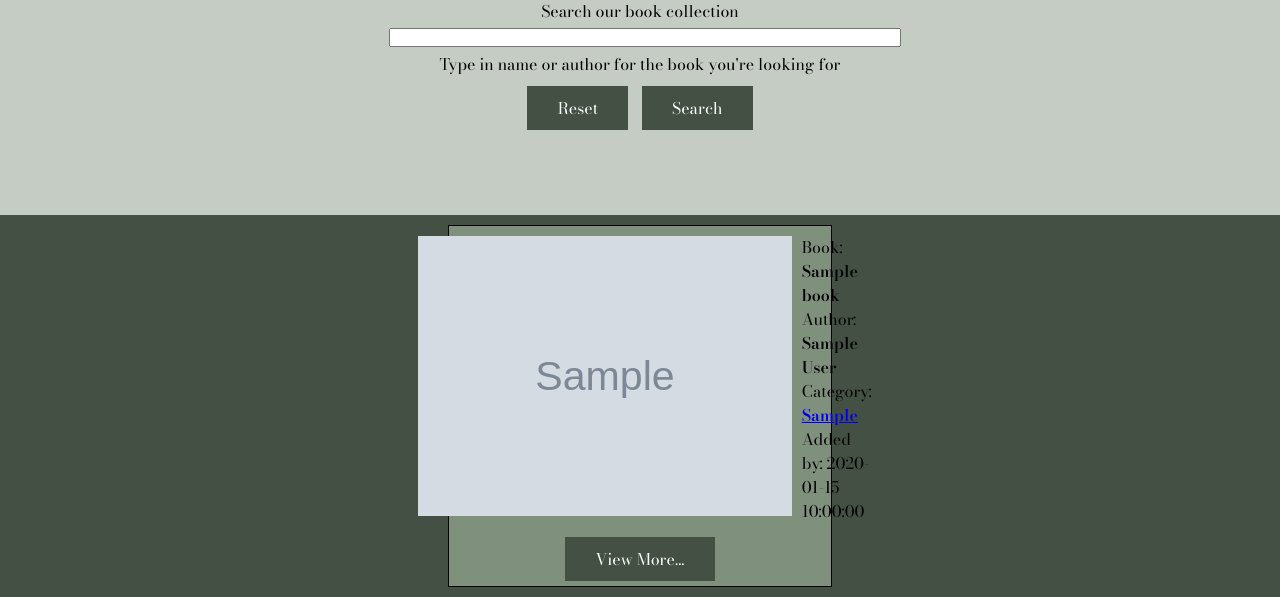
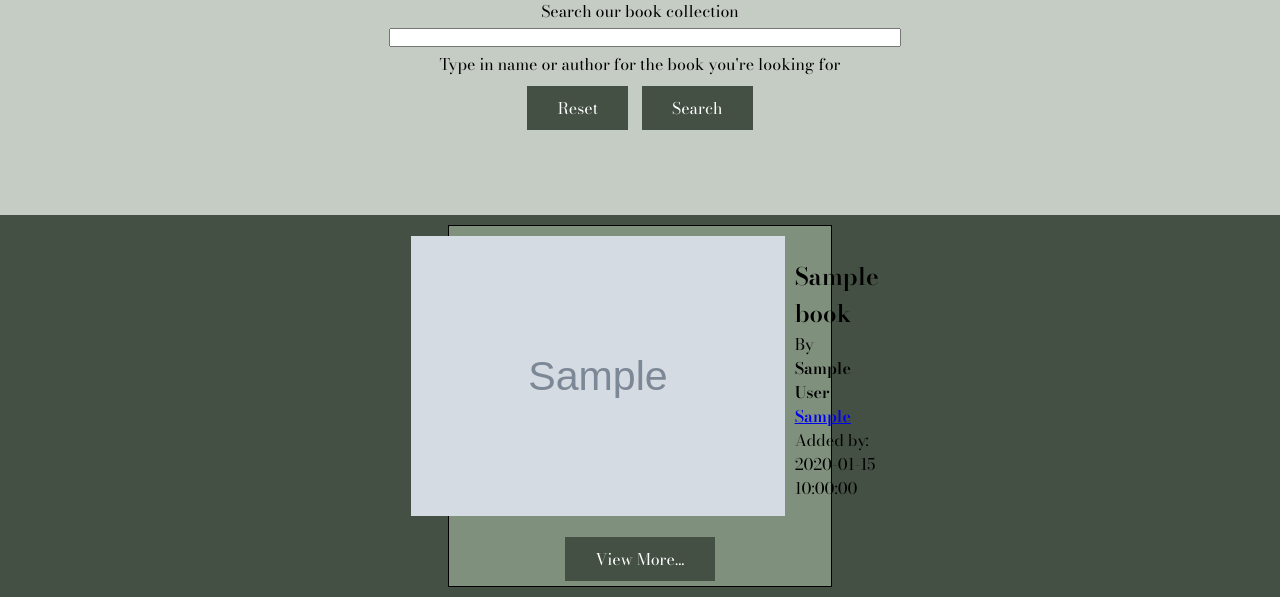
Before and after one commit to Code-Institute-Submissions/the_book_nook, a Flask app: page /books in a window 1280 px wide. Shown: the part 239-836 px from the top of the page. Run offline with Flask 2, Linux system fonts and the light colour scheme; grey boxes marked "Sample" are stand-in pictures; a database or web service that is not in the repository returns one stand-in record (values such as "Sample title"); some libraries are stand-ins or nearby versions.

Commit message:
style:changed css on books.html and profile.html

```diff
--- a/static/css/style.css
+++ b/static/css/style.css
@@ -152,6 +152,10 @@ nav {
     align-items: center;
     justify-content: center;
 }
+.book-title {
+    font-size: 24px;
+    font-weight: 700;
+}
 
 .book-image {
     height: 35vh;
--- a/templates/books.html
+++ b/templates/books.html
@@ -26,9 +26,9 @@
                     <img class="book-image" src="{{ book.book_image_url }}">
                 </span>
                 <span class="text">
-                    <p>Book:</p><p class="book-info-bold"> {{ book.book_name }}</p>
-                    <p>Author:</p><p class="book-info-bold">{{ book.book_author }}</p>
-                    <p>Category:</p><p class="book-info-bold"><a href="{{ url_for('show_category') }}" >{{ book.book_category }}</a></p>
+                    <p class="book-title"> {{ book.book_name }}</p>
+                    <p>By </p><p class="book-info-bold">{{ book.book_author }}</p>
+                    <p class="book-info-bold"><a href="{{ url_for('show_category') }}" >{{ book.book_category }}</a></p>
 
                     <p>Added by: {{ book.created_by }} </p>
                     {% if session.user %}
@@ -36,6 +36,7 @@
                     <a href="{{ url_for('like_book', book_id=book._id) }}" class="like"><i class="fa fa-heart" aria-hidden="True"></i></a>
                     {{ book.likes }} like this book
                     </p>
+
                     {% endif %}
                 </span>
             </div>
```
Also changed, not shown: templates/profile.html (+15 -14 lines).
